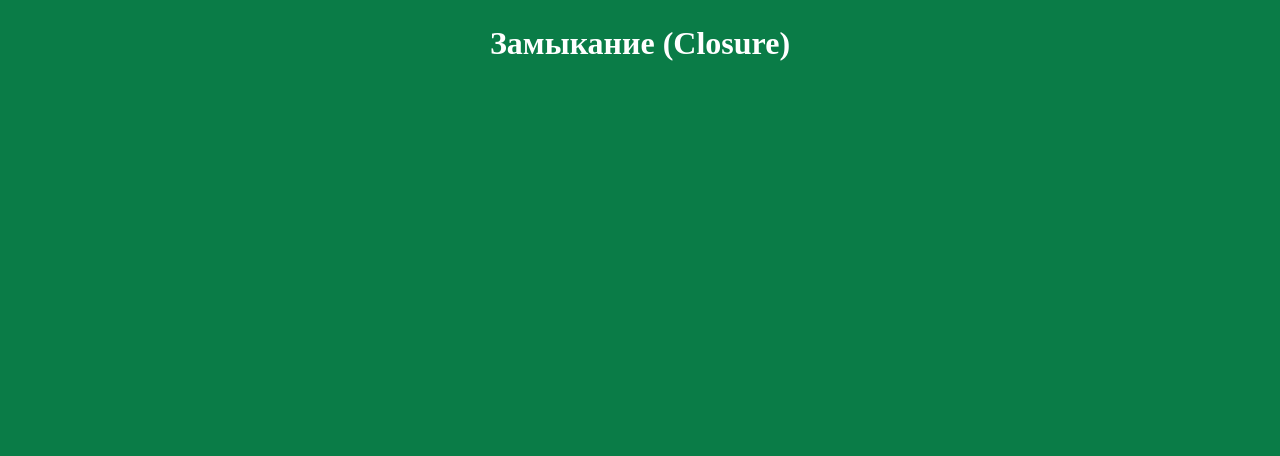
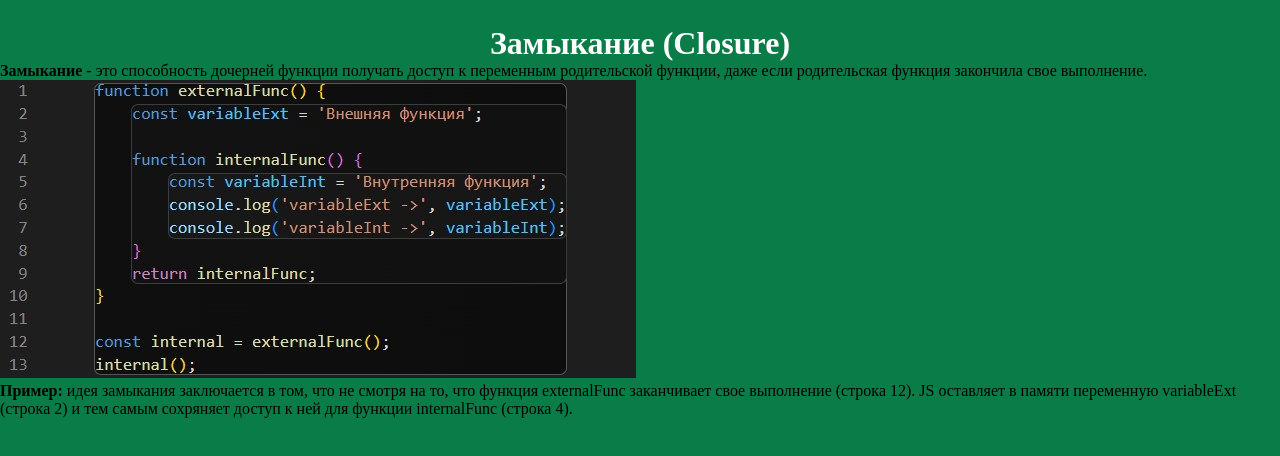
Before and after one commit to Pavel-SS/ClosureTheory, a plain HTML site: page index.html in a window 1280 px wide. Drawn offline with Linux system fonts and the light colour scheme.

Commit message:
Update index.html

```diff
--- a/index.html
+++ b/index.html
@@ -11,9 +11,19 @@
 
 <body>
     <div class="wrapper">
-        <h1 class="title">
+        <h1 class="title txt">
             Замыкание (Closure)
         </h1>
+        <p class="txt">
+            <b>Замыкание</b> - это способность дочерней функции получать доступ к переменным родительской функции, даже если родительская функция закончила свое выполнение.
+        </p>
+        <div class="img-block">
+            <img src="./img/sceen1.jpg" alt="screen1">
+            <p class="txt">
+               <b>Пример:</b>
+                идея замыкания заключается в том, что не смотря на то, что функция externalFunc заканчивает свое выполнение (строка 12). JS оставляет в памяти переменную variableExt (строка 2) и тем самым сохряняет доступ к ней для функции internalFunc (строка 4).
+            </p>
+        </div>
     </div>
     <script src="script.js"></script>
 </body>
```
